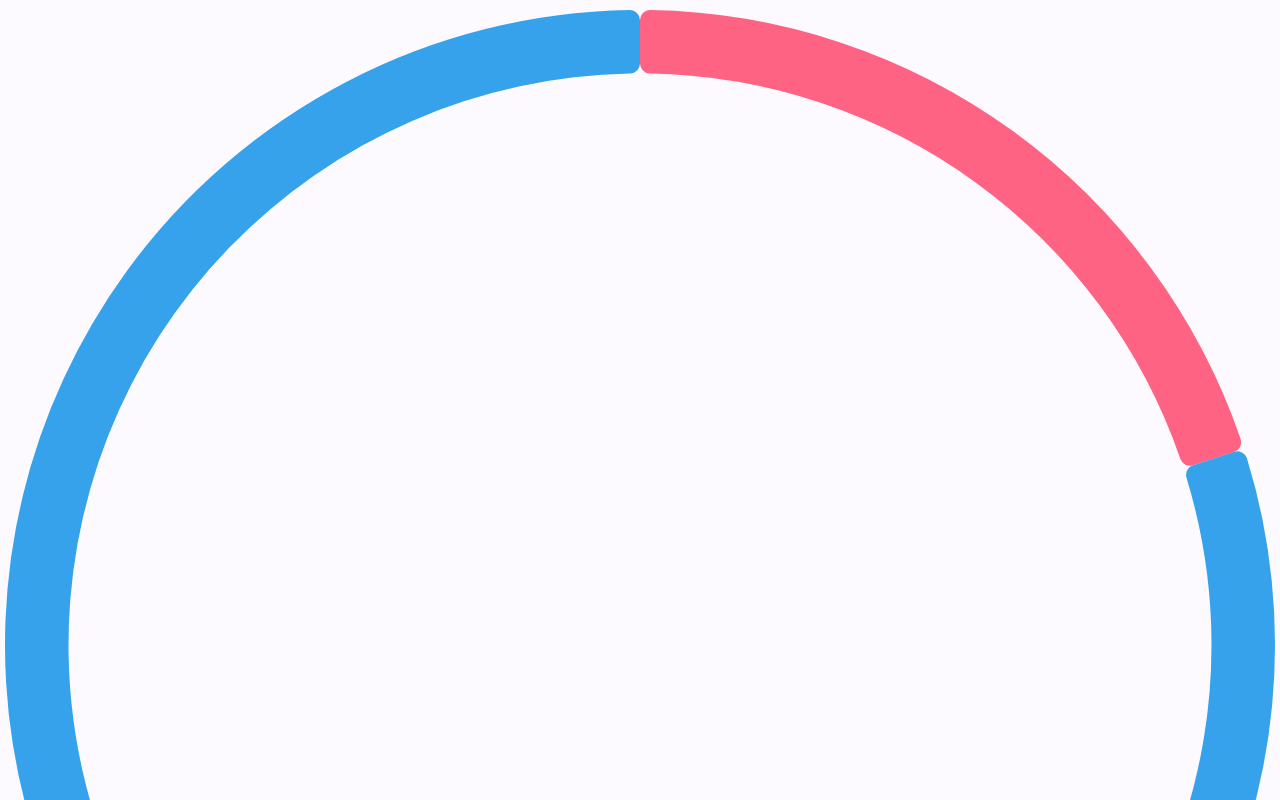
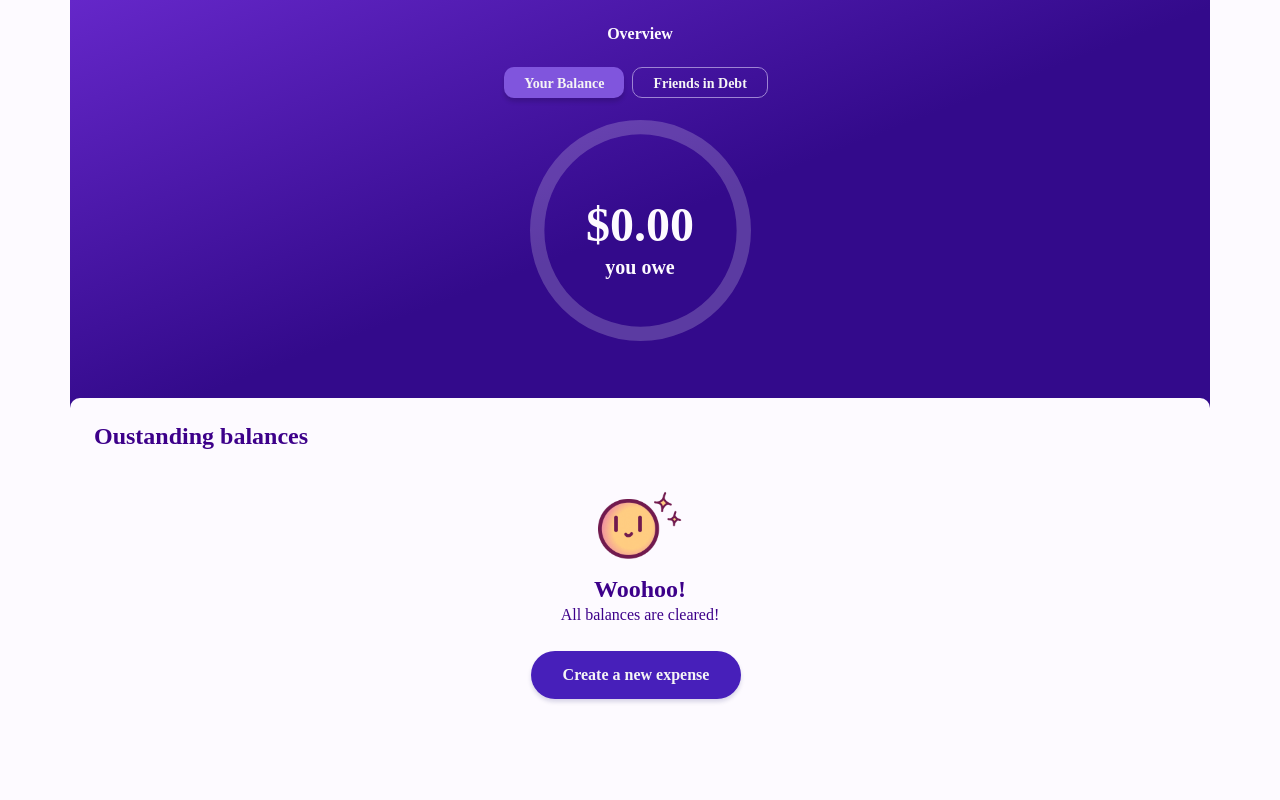
Before and after one commit to ParkerNix/idm263-pcn23, a React (Create React App) app in the folder payback/: page / in a window 1280 px wide. Shown: the top 800 px of the page. Built offline with nearby package versions, Linux system fonts and the light colour scheme; a web font is replaced by a local one.

Commit message:
Overview

```diff
--- a/payback/src/index.css
+++ b/payback/src/index.css
@@ -69,6 +69,15 @@ body {
   margin: 0;
   position: relative;
   width: 100%;
+  height: 100%;
+}
+
+#root {
+  height: 100%;
+}
+
+.container {
+  height: 100% !important;
 }
 
 
@@ -250,10 +259,6 @@ margin:0 ;
   background-image: linear-gradient(159deg, #6527c9 0%, #330a8b 36%)
 }
 
-.gradientContainerVG {
-  background-image: linear-gradient(165deg, #3414af 5%, #c749e8 64%)
-}
-
 .container {
   background-color: var(--main-bg-color);
 }
@@ -261,6 +266,7 @@ margin:0 ;
 .pageTab {
   background-color: var(--main-bg-color);
   border-radius: 10px 10px 0px 0px;
+  height: 100%;
 }
 
 .white {
@@ -470,3 +476,32 @@ margin:0 ;
   width: 12px;
   height: 12px;
 }
+
+.woohooSmiley {
+  width: 83.82px;
+  height: 68px;
+}
+
+.overviewButtonsActive, .overviewButtons {
+  padding: 5px 20px 3px;
+  font-size: var(--small-copy);
+  border-radius: 10px;
+  font-weight: 600;
+}
+
+.overviewButtonsActive {
+  background-color: #8055dd;
+  box-shadow: 0 4px 4px 0 rgba(0, 0, 0, 0.15);
+}
+
+.overviewButtons {
+  background-color: #330a8b00;
+  border: solid 1.5px #9e84d4;
+  box-shadow: none;
+}
+
+.doughnutTextOverview {
+  position: relative;
+  top: -145px;
+  margin-bottom:-75px;
+}
--- a/payback/src/index.js
+++ b/payback/src/index.js
@@ -10,6 +10,7 @@ import { NewExpense } from './pages/newExpense';
 import { AllGroups } from './pages/allGroups';
 import { CostBreakdown } from './pages/costBreakdown';
 import { ViewGroup } from './pages/viewGroup';
+import { Overview } from './pages/overview';
 
 
 
@@ -19,7 +20,7 @@ root.render(
     <Provider store={store}>
       <BrowserRouter>
           <Routes>
-              <Route path="/" element={<App />}></Route>
+              <Route path="/" element={<Overview />}></Route>
               <Route path="/pages/allGroups" element={<AllGroups />}></Route>
               <Route path="/pages/newExpense" element={<NewExpense />}></Route>
               <Route path="/pages/costBreakdown" element={<CostBreakdown />}></Route>
--- a/payback/src/pages/overview/index.jsx
+++ b/payback/src/pages/overview/index.jsx
@@ -1,13 +1,75 @@
+
+import woohooSmiley from '../../components/Assets/woohoo_smiley.png'
+import React from 'react';
+import { Chart as ChartJS, ArcElement, Tooltip, Legend } from 'chart.js';
+import { Doughnut } from 'react-chartjs-2';
+
+ChartJS.register(ArcElement, Tooltip, Legend);
+
+export const data = {
+    datasets: [
+        {
+            data: [0, 1],
+            backgroundColor: [
+                '#c2a6ff',
+                'rgba(255, 255, 255, 0.2)',
+            ],
+            borderWidth: 0
+        },
+    ],
+};
+
+const options = {
+    cutout: "87%",
+    elements: {
+        center: {
+            text: 'Red is 2/3 the total numbers',
+            color: '#FF6384', // Default is #000000
+            fontStyle: 'Arial', // Default is Arial
+            sidePadding: 20, // Default is 20 (as a percentage)
+            minFontSize: 20, // Default is 20 (in px), set to false and text will not wrap.
+            lineHeight: 25 // Default is 25 (in px), used for when text wraps
+        },
+    },
+};
+
 export const Overview = () => {
 
     return (
         <>
-            <div className='container'>
-                <div className='row'>
-                    <div className='col'>
-                        <div className='d-flex flex-column justify-content-center mt-5'>
-                            <h2 className="text-center">Welcome to Flavor Life!</h2>
-                            <p className="text-center">Please browse our store of existing and present flavors! They are of a certain quality, and make great for flavoring!</p>
+            <div className="container gradientContainerCB">
+                <div class="row justify-content-center">
+                    <div className="col mt-4 mb-3 mx-3 d-flex justify-content-center align-items-center">
+                        <h1 className="h6 bold white">Overview</h1>
+                    </div>
+                    <div className='d-flex justify-content-center'>
+                        <button className='overviewButtonsActive'>Your Balance</button>
+                        <button className='overviewButtons'>Friends in Debt</button>
+                    </div>
+                    <div className='d-flex flex-column justify-content-center align-items-center'>
+                        <div style={{height:'231px',width:'231px'}}>
+                            <Doughnut data={data} options={options} width={231} height={231} className='doughnutGraph' />
+                        </div>
+                        <div className='doughnutTextOverview'>
+                            <p className='text-center white h1 bold'>$0.00</p>
+                            <p className='text-center white largeCopy demiBold lineHeight64'>you owe</p>
+                        </div>
+                    </div>
+                </div>
+                <div className="row pageTab mt-5 pb-5">
+                    <div className="col pt-3 px-4">
+                        <div>
+                            <div className='expenseSection mt-2'>
+                                <div className='d-flex justify-content-between align-items-center mb-3'>
+                                    <h2 className='h3 bold'>Oustanding balances</h2>
+                                </div>
+                            </div>
+                            <div className='d-flex flex-column align-items-center'>
+                                <img src={woohooSmiley} className="woohooSmiley mb-3" alt="Smiley" />
+                                <h3 className='bold'>Woohoo!</h3>
+                                <p className='mediumCopy medium mb-3'>All balances are cleared!</p>
+                                <button className='mediumCopy bold'>Create a new expense</button>
+                            </div>
                         </div>
                     </div>
                 </div>
--- a/payback/src/pages/viewGroup/index.jsx
+++ b/payback/src/pages/viewGroup/index.jsx
@@ -36,7 +36,7 @@ export const ViewGroup = () => {
 
     return (
         <>
-            <div className="container gradientContainerVG">
+            <div className="container gradientContainer">
                 <div className="row mx-3 mb-4 justify-content-center">
                     <div className="col mt-4 mb-4 p-0 d-flex justify-content-between">
                         <img src={backArrowWhite} alt="back" className="topNavBack" />
@@ -49,7 +49,7 @@ export const ViewGroup = () => {
                         </div>
                         <div className='mx-4'>
                             <h2 className='white h3 bold'>Payback Gang</h2>
-                            <p className='white xsmallCopy demibold'>You must pay!</p>
+                            <p className='white xsmallCopy demiBold'>You must pay!</p>
                         </div>
                     </div>
                 </div>
@@ -74,7 +74,7 @@ export const ViewGroup = () => {
                                         </div>
                                         <div className='doughnutTextCard'>
                                             <p className='text-center h4 bold'>20%</p>
-                                            <p className='text-center xtestsmallCopy bold'>paid back</p>
+                                            <p className='text-center xtestsmallCopy medium'>paid back</p>
                                         </div>
                                     </div>
                                 </div>
```
Also changed, not shown: payback/src/components/Assets/woohoo_smiley.png (added).
